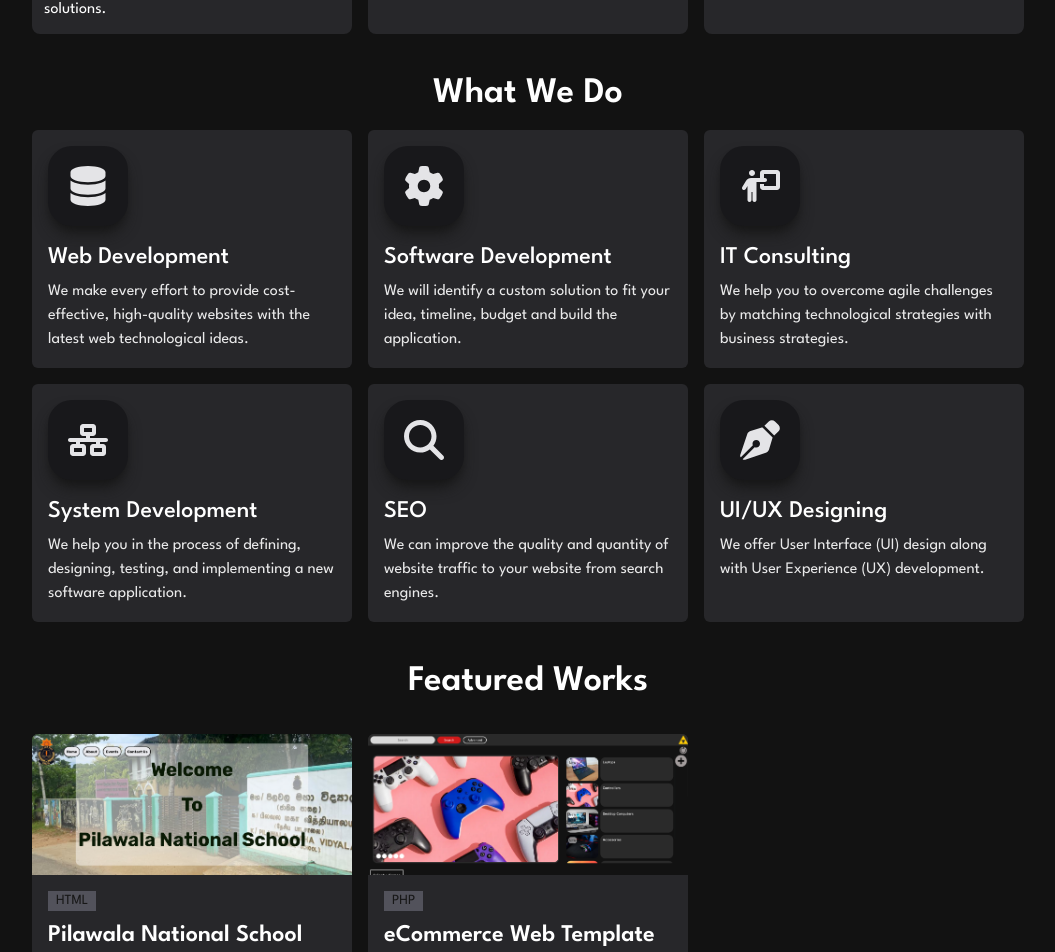
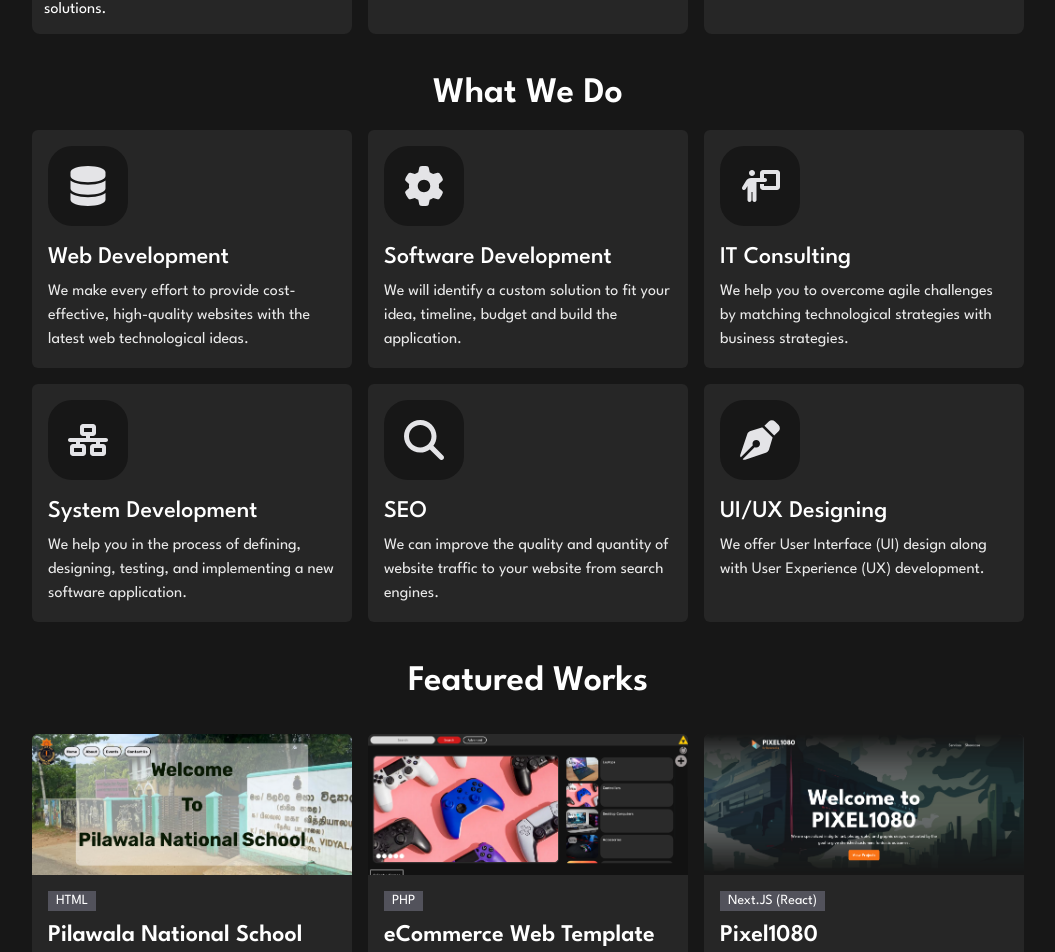
Before and after one commit to dynamicbiz4/web, a Next.js app: page / in a window 1280 px wide. Shown: the part 1312-2264 px from the top of the page, without its empty margins (112-1167 px from the left). Built offline with nearby package versions, Linux system fonts and the light colour scheme.

Commit message:
Add files via upload

```diff
--- a/src/components/About.js
+++ b/src/components/About.js
@@ -30,17 +30,17 @@ const About = () => {
       </div>
 
       <div className="grid grid-cols-3 gap-4 mt-10 md:grid-cols-2 sm:grid-cols-1">
-        <div className="bg-gray-300 dark:bg-zinc-800 dark:text-white p-3 rounded-lg">
+        <div className="bg-gray-300 dark:bg-neutral-800 dark:text-white p-3 rounded-lg">
           <h3 className="text-2xl font-semibold mb-2">Vision</h3>
           <p>Dynamic Biz is moving forward with changing world with modern technology &amp; becoming a world to provide technical solutions.</p>
         </div>
 
-        <div className="bg-gray-300 dark:bg-zinc-800 dark:text-white p-3 rounded-lg">
+        <div className="bg-gray-300 dark:bg-neutral-800 dark:text-white p-3 rounded-lg">
           <h3 className="text-2xl font-semibold mb-2">Mission</h3>
           <p>To develop lasting client relationships by providing exceptional stakeholder value in an environment of trust &amp; respect.</p>
         </div>
 
-        <div className="bg-gray-300 dark:bg-zinc-800 dark:text-white p-3 rounded-lg">
+        <div className="bg-gray-300 dark:bg-neutral-800 dark:text-white p-3 rounded-lg">
           <h3 className="text-2xl font-semibold mb-2">Core values</h3>
           <div className="flex gap-12">
             <ul className="ml-4 list-disc">
--- a/src/components/Contact.js
+++ b/src/components/Contact.js
@@ -56,7 +56,7 @@ const Contact = () => {
                 First Name
               </label>
               <input
-                className="appearance-none block w-full bg-gray-300 dark:bg-gray-200 dark:text-gray-700 border rounded py-3 px-4 leading-tight focus:outline-none focus:bg-white"
+                className="appearance-none block w-full bg-gray-300 dark:bg-gray-200 dark:text-gray-700 border rounded p-3 leading-tight focus:outline-none focus:bg-white"
                 id="grid-first-name"
                 type="text"
                 name="firstName"
@@ -69,7 +69,7 @@ const Contact = () => {
                 Last Name
               </label>
               <input
-                className="appearance-none block w-full bg-gray-300 dark:bg-gray-200 dark:text-gray-700 border border-gray-200 rounded py-3 px-4 leading-tight focus:outline-none focus:bg-white focus:border-gray-500"
+                className="appearance-none block w-full bg-gray-300 dark:bg-gray-200 dark:text-gray-700 border border-gray-200 rounded p-3 leading-tight focus:outline-none focus:bg-white focus:border-gray-500"
                 id="grid-last-name"
                 type="text"
                 name="lastName"
@@ -84,7 +84,7 @@ const Contact = () => {
                 Email
               </label>
               <input
-                className="appearance-none block w-full bg-gray-300 dark:bg-gray-200 dark:text-gray-700 border border-gray-200 rounded py-3 px-4 leading-tight focus:outline-none focus:bg-white focus:border-gray-500"
+                className="appearance-none block w-full bg-gray-300 dark:bg-gray-200 dark:text-gray-700 border border-gray-200 rounded p-3 leading-tight focus:outline-none focus:bg-white focus:border-gray-500"
                 id="email"
                 type="email"
                 name="mail"
@@ -99,7 +99,7 @@ const Contact = () => {
                 Message
               </label>
               <textarea
-                className="appearance-none block w-full bg-gray-300 dark:bg-gray-200 dark:text-gray-700 border border-gray-200 rounded py-3 px-4 mb-3 leading-tight focus:outline-none focus:bg-white focus:border-gray-500 h-48 resize-none"
+                className="appearance-none block w-full bg-gray-300 dark:bg-gray-200 dark:text-gray-700 border border-gray-200 rounded p-3 mb-3 leading-tight focus:outline-none focus:bg-white focus:border-gray-500 h-48 resize-none"
                 id="message"
                 name="message"
                 placeholder="I would like to ask you..."
--- a/src/components/Footer.js
+++ b/src/components/Footer.js
@@ -2,7 +2,7 @@ import Link from "next/link";
 
 const Footer = () => {
   return (
-    <footer className="container max-w-5xl mt-6 py-8 bg-gray-300 dark:bg-zinc-900 dark:text-white flex items-start justify-between sm:block sm:space-y-2 sm:text-center">
+    <footer className="container max-w-5xl mt-6 py-8 bg-gray-300 dark:bg-neutral-800 dark:text-white flex items-start justify-between sm:block sm:space-y-2 sm:text-center">
       <p>
         Copyright &copy; {new Date().getFullYear()} <span>Dynamic Biz</span>. All Rights Reserved.
       </p>
--- a/src/components/Navbar.js
+++ b/src/components/Navbar.js
@@ -13,7 +13,7 @@ const Navbar = () => {
   useEffect(() => setMounted(true), []);
 
   return (
-    <nav className={`container max-w-5xl py-3 flex items-center justify-between sm:flex-col sm:gap-2`}>
+    <nav className="container max-w-5xl py-3 flex items-center justify-between sm:flex-col sm:gap-2">
       <Link href="/">
         <div className="flex gap-2 items-center">
           <svg data-name="Layer 2" xmlns="http://www.w3.org/2000/svg" viewBox="0 0 424.36 424.36" className="h-11 sm:h-9">
@@ -30,22 +30,22 @@ const Navbar = () => {
       </Link>
 
       <ul className="flex items-center gap-4">
-        <li className={hash == "about" && "font-semibold underline underline-offset-4"}>
+        <li className={hash == "about" ? "font-semibold underline underline-offset-4" : undefined}>
           <Link href="#about">About</Link>
         </li>
-        <li className={hash == "services" && "font-semibold underline underline-offset-4"}>
+        <li className={hash == "services" ? "font-semibold underline underline-offset-4" : undefined}>
           <Link href="#services">Services</Link>
         </li>
-        <li className={hash == "works" && "font-semibold underline underline-offset-4"}>
+        <li className={hash == "works" ? "font-semibold underline underline-offset-4" : undefined}>
           <Link href="#works">Works</Link>
         </li>
-        {/* <li className={hash == "" && "font-semibold underline underline-offset-4"}>
+        {/* <li className={hash == "" ? "font-semibold underline underline-offset-4" : undefined}>
           <Link href="/">Testimonial</Link>
         </li> */}
-        <li className={hash == "team" && "font-semibold underline underline-offset-4"}>
+        <li className={hash == "team" ? "font-semibold underline underline-offset-4" : undefined}>
           <Link href="#team">Team</Link>
         </li>
-        <li className={hash == "contact" && "font-semibold underline underline-offset-4"}>
+        <li className={hash == "contact" ? "font-semibold underline underline-offset-4" : undefined}>
           <Link href="#contact">Contact</Link>
         </li>
 
--- a/src/components/Services.js
+++ b/src/components/Services.js
@@ -6,8 +6,8 @@ const Services = () => {
       <h1 className="text-center text-4xl font-semibold">What We Do</h1>
 
       <div className="mt-4 grid grid-cols-3 gap-4 md:grid-cols-2 sm:grid-cols-1">
-        <div className=" bg-gray-300 dark:bg-zinc-800 dark:text-white p-4 rounded-md">
-          <div className="bg-zinc-900 p-5 rounded-3xl w-20 h-20 shadow-lg shadow-neutral-900">
+        <div className=" bg-gray-300 dark:bg-neutral-800 dark:text-white p-4 rounded-md">
+          <div className="bg-neutral-900 p-5 rounded-3xl w-20 h-20">
             <svg xmlns="http://www.w3.org/2000/svg" viewBox="0 0 448 512" className="h-full w-full fill-zinc-200 block m-auto">
               <path d="M448 80v48c0 44.2-100.3 80-224 80S0 172.2 0 128V80C0 35.8 100.3 0 224 0s224 35.8 224 80zm-54.8 134.7c20.8-7.4 39.9-16.9 54.8-28.6V288c0 44.2-100.3 80-224 80S0 332.2 0 288V186.1c14.9 11.8 34 21.2 54.8 28.6C99.7 230.7 159.5 240 224 240s124.3-9.3 169.2-25.3zM0 346.1c14.9 11.8 34 21.2 54.8 28.6C99.7 390.7 159.5 400 224 400s124.3-9.3 169.2-25.3c20.8-7.4 39.9-16.9 54.8-28.6V432c0 44.2-100.3 80-224 80S0 476.2 0 432v-85.9z" />
             </svg>
@@ -17,8 +17,8 @@ const Services = () => {
           <p className="opacity-90">We make every effort to provide cost-effective, high-quality websites with the latest web technological ideas.</p>
         </div>
 
-        <div className=" bg-gray-300 dark:bg-zinc-800 dark:text-white p-4 rounded-md">
-          <div className="bg-zinc-900 p-5 rounded-3xl w-20 h-20 shadow-lg shadow-neutral-900">
+        <div className=" bg-gray-300 dark:bg-neutral-800 dark:text-white p-4 rounded-md">
+          <div className="bg-neutral-900 p-5 rounded-3xl w-20 h-20">
             <svg xmlns="http://www.w3.org/2000/svg" viewBox="0 0 512 512" className="h-full w-full fill-zinc-200 block m-auto">
               <path d="M495.9 166.6c3.2 8.7.5 18.4-6.4 24.6l-43.3 39.4c1.1 8.3 1.7 16.8 1.7 25.4s-.6 17.1-1.7 25.4l43.3 39.4c6.9 6.2 9.6 15.9 6.4 24.6-4.4 11.9-9.7 23.3-15.8 34.3l-4.7 8.1c-6.6 11-14 21.4-22.1 31.2-5.9 7.2-15.7 9.6-24.5 6.8l-55.7-17.7c-13.4 10.3-28.2 18.9-44 25.4l-12.5 57.1c-2 9.1-9 16.3-18.2 17.8-13.8 2.3-28 3.5-42.5 3.5s-28.7-1.2-42.5-3.5c-9.2-1.5-16.2-8.7-18.2-17.8l-12.5-57.1c-15.8-6.5-30.6-15.1-44-25.4l-55.6 17.8c-8.8 2.8-18.6.3-24.5-6.8-8.1-9.8-15.5-20.2-22.1-31.2l-4.7-8.1c-6.1-11-11.4-22.4-15.8-34.3-3.2-8.7-.5-18.4 6.4-24.6l43.3-39.4c-1.1-8.4-1.7-16.9-1.7-25.5s.6-17.1 1.7-25.4l-43.3-39.4c-6.9-6.2-9.6-15.9-6.4-24.6 4.4-11.9 9.7-23.3 15.8-34.3l4.7-8.1c6.6-11 14-21.4 22.1-31.2 5.9-7.2 15.7-9.6 24.5-6.8l55.7 17.7c13.4-10.3 28.2-18.9 44-25.4l12.5-57.1c2-9.1 9-16.3 18.2-17.8C227.3 1.2 241.5 0 256 0s28.7 1.2 42.5 3.5c9.2 1.5 16.2 8.7 18.2 17.8l12.5 57.1c15.8 6.5 30.6 15.1 44 25.4l55.7-17.7c8.8-2.8 18.6-.3 24.5 6.8 8.1 9.8 15.5 20.2 22.1 31.2l4.7 8.1c6.1 11 11.4 22.4 15.8 34.3zM256 336c44.2 0 80-35.8 80-80s-35.8-80-80-80-80 35.8-80 80 35.8 80 80 80z" />
             </svg>
@@ -28,8 +28,8 @@ const Services = () => {
           <p className="opacity-90">We will identify a custom solution to fit your idea, timeline, budget and build the application.</p>
         </div>
 
-        <div className=" bg-gray-300 dark:bg-zinc-800 dark:text-white p-4 rounded-md">
-          <div className="bg-zinc-900 p-5 rounded-3xl w-20 h-20 shadow-lg shadow-neutral-900">
+        <div className=" bg-gray-300 dark:bg-neutral-800 dark:text-white p-4 rounded-md">
+          <div className="bg-neutral-900 p-5 rounded-3xl w-20 h-20">
             <svg xmlns="http://www.w3.org/2000/svg" viewBox="0 0 640 512" className="h-full w-full fill-zinc-200 block m-auto">
               <path d="M192 96c26.5 0 48-21.5 48-48S218.5 0 192 0s-48 21.5-48 48 21.5 48 48 48zm-8 384V352h16v128c0 17.7 14.3 32 32 32s32-14.3 32-32V192h136c17.7 0 32-14.3 32-32s-14.3-32-32-32h-16V64h192v192H384v-32h-64v48c0 26.5 21.5 48 48 48h224c26.5 0 48-21.5 48-48V48c0-26.5-21.5-48-48-48H368c-26.5 0-48 21.5-48 48v80H177.1c-33.7 0-64.9 17.7-82.3 46.6l-58.3 97c-9.1 15.1-4.2 34.8 10.9 43.9s34.8 4.2 43.9-10.9l28.7-47.7V480c0 17.7 14.3 32 32 32s32-14.3 32-32z" />
             </svg>
@@ -39,8 +39,8 @@ const Services = () => {
           <p className="opacity-90">We help you to overcome agile challenges by matching technological strategies with business strategies.</p>
         </div>
 
-        <div className=" bg-gray-300 dark:bg-zinc-800 dark:text-white p-4 rounded-md">
-          <div className="bg-zinc-900 p-5 rounded-3xl w-20 h-20 shadow-lg shadow-neutral-900">
+        <div className=" bg-gray-300 dark:bg-neutral-800 dark:text-white p-4 rounded-md">
+          <div className="bg-neutral-900 p-5 rounded-3xl w-20 h-20">
             <svg xmlns="http://www.w3.org/2000/svg" viewBox="0 0 640 512" className="h-full w-full fill-zinc-200 block m-auto">
               <path d="M256 64h128v64H256V64zM240 0c-26.5 0-48 21.5-48 48v96c0 26.5 21.5 48 48 48h48v32H32c-17.7 0-32 14.3-32 32s14.3 32 32 32h96v32H80c-26.5 0-48 21.5-48 48v96c0 26.5 21.5 48 48 48h160c26.5 0 48-21.5 48-48v-96c0-26.5-21.5-48-48-48h-48v-32h256v32h-48c-26.5 0-48 21.5-48 48v96c0 26.5 21.5 48 48 48h160c26.5 0 48-21.5 48-48v-96c0-26.5-21.5-48-48-48h-48v-32h96c17.7 0 32-14.3 32-32s-14.3-32-32-32H352v-32h48c26.5 0 48-21.5 48-48V48c0-26.5-21.5-48-48-48H240zM96 448v-64h128v64H96zm320-64h128v64H416v-64z" />
             </svg>
@@ -50,8 +50,8 @@ const Services = () => {
           <p className="opacity-90">We help you in the process of defining, designing, testing, and implementing a new software application.</p>
         </div>
 
-        <div className=" bg-gray-300 dark:bg-zinc-800 dark:text-white p-4 rounded-md">
-          <div className="bg-zinc-900 p-5 rounded-3xl w-20 h-20 shadow-lg shadow-neutral-900">
+        <div className=" bg-gray-300 dark:bg-neutral-800 dark:text-white p-4 rounded-md">
+          <div className="bg-neutral-900 p-5 rounded-3xl w-20 h-20">
             <svg xmlns="http://www.w3.org/2000/svg" viewBox="0 0 512 512" className="h-full w-full fill-zinc-200 block m-auto">
               <path d="M416 208c0 45.9-14.9 88.3-40 122.7l126.6 126.7c12.5 12.5 12.5 32.8 0 45.3s-32.8 12.5-45.3 0L330.7 376c-34.4 25.2-76.8 40-122.7 40C93.1 416 0 322.9 0 208S93.1 0 208 0s208 93.1 208 208zM208 352c79.5 0 144-64.5 144-144S287.5 64 208 64 64 128.5 64 208s64.5 144 144 144z" />
             </svg>
@@ -61,8 +61,8 @@ const Services = () => {
           <p className="opacity-90">We can improve the quality and quantity of website traffic to your website from search engines.</p>
         </div>
 
-        <div className=" bg-gray-300 dark:bg-zinc-800 dark:text-white p-4 rounded-md">
-          <div className="bg-zinc-900 p-5 rounded-3xl w-20 h-20 shadow-lg shadow-neutral-900">
+        <div className=" bg-gray-300 dark:bg-neutral-800 dark:text-white p-4 rounded-md">
+          <div className="bg-neutral-900 p-5 rounded-3xl w-20 h-20">
             <svg xmlns="http://www.w3.org/2000/svg" viewBox="0 0 512 512" className="h-full w-full fill-zinc-200 block m-auto">
               <path d="m368.4 18.3-55.7 55.8 125.2 125.2 55.7-55.7c21.9-21.9 21.9-57.3 0-79.2l-46-46.1c-21.9-21.9-57.3-21.9-79.2 0zM288 94.6l-9.2 2.8-144.1 43.2c-19.9 6-35.7 21.2-42.3 41L3.8 445.8c-3.8 11.3-1 23.9 7.3 32.4l153.6-153.5c-3-6.3-4.7-13.3-4.7-20.7 0-26.5 21.5-48 48-48s48 21.5 48 48-21.5 48-48 48c-7.4 0-14.4-1.7-20.7-4.7L33.7 500.9c8.6 8.3 21.1 11.2 32.4 7.3l264.3-88.6c19.7-6.6 35-22.4 41-42.3l43.2-144.1 2.8-9.2L288 94.6z" />
             </svg>
--- a/src/components/Showcase.js
+++ b/src/components/Showcase.js
@@ -10,7 +10,7 @@ const Showcase = () => {
       <div className="grid grid-cols-3 gap-4 my-8 md:grid-cols-2 sm:grid-cols-1">
         {projects.map(({ title, thumbnail, url, stack }, index) => {
           return (
-            <div className="bg-gray-300 dark:bg-zinc-800 dark:text-white rounded-md group" key={index}>
+            <div className="bg-gray-300 dark:bg-neutral-800 dark:text-white rounded-md group" key={index}>
               <Link href={url} target="_blank">
                 <div className="relative">
                   <Image src={thumbnail} width={400} height={200} className="rounded-t-md w-full h-auto" />
@@ -22,12 +22,34 @@ const Showcase = () => {
                   </div>
                 </div>
               </Link>
+              <p className="mx-4 mt-4 mb-2 text-sm bg-zinc-400 dark:bg-zinc-600 text-neutral-900 dark:text-white px-2 w-fit">{stack}</p>
+              <p className="mx-4 pb-2 text-2xl font-semibold">{title}</p>
+            </div>
+          );
+        })}
+      </div>
+
+      {/* <div className="grid grid-cols-3 gap-4 my-8 md:grid-cols-2 sm:grid-cols-1">
+        {projects.map(({ title, thumbnail, url, stack }, index) => {
+          return (
+            <div className="bg-gray-300 dark:bg-neutral-800 dark:text-white rounded-md group" key={index}>
+              <Link href={url} target="_blank">
+                <div className="relative">
+                  <Image src={thumbnail} width={400} height={200} className="rounded-md w-[calc(100%-2rem)] h-auto m-4" />
+                  <div className="opacity-0 group-hover:opacity-100 duration-150 ease-in-out transition-opacity">
+                    <div className="bg-black absolute w-[calc(100%-2rem)] h-full top-0 mx-4 opacity-70 rounded-md" />
+                    <svg xmlns="http://www.w3.org/2000/svg" viewBox="0 0 576 512" className="fill-white hover:opacity-100 h-12 block absolute top-1/2 left-1/2 -translate-x-1/2 -translate-y-1/2">
+                      <path d="M288 32c-80.8 0-145.5 36.8-192.6 80.6C48.6 156 17.3 208 2.5 243.7c-3.3 7.9-3.3 16.7 0 24.6C17.3 304 48.6 356 95.4 399.4 142.5 443.2 207.2 480 288 480s145.5-36.8 192.6-80.6c46.8-43.5 78.1-95.4 93-131.1 3.3-7.9 3.3-16.7 0-24.6-14.9-35.7-46.2-87.7-93-131.1C433.5 68.8 368.8 32 288 32zm144 224c0 79.5-64.5 144-144 144s-144-64.5-144-144 64.5-144 144-144 144 64.5 144 144zm-144-64c0 35.3-28.7 64-64 64-11.5 0-22.3-3-31.6-8.4-.2 2.8-.4 5.5-.4 8.4 0 53 43 96 96 96s96-43 96-96-43-96-96-96c-2.8 0-5.6.1-8.4.4 5.3 9.3 8.4 20.1 8.4 31.6z" />
+                    </svg>
+                  </div>
+                </div>
+              </Link>
               <p className="mx-4 mt-4 mb-2 text-sm bg-zinc-400 dark:bg-zinc-600 text-neutral-900 px-2 w-fit">{stack}</p>
               <p className="mx-4 pb-2 text-2xl font-semibold">{title}</p>
             </div>
           );
         })}
-      </div>
+      </div> */}
     </section>
   );
 };
--- a/src/data/projects.js
+++ b/src/data/projects.js
@@ -11,4 +11,16 @@ export const projects = [
     url: "https://dynamicbiz.xyz/Projects/E-commerce-template/",
     stack: "PHP",
   },
+  {
+    title: "Pixel1080",
+    thumbnail: "/projects/pixel1080.png",
+    url: "https://pixel1080.dynamicbiz.org.lk",
+    stack: "Next.JS (React)",
+  },
+  {
+    title: "Cafe Web Template",
+    thumbnail: "/projects/yellow-cafe.png",
+    url: "https://yellow-cafe.vercel.app",
+    stack: "Next.JS (React)",
+  },
 ];
--- a/src/pages/_document.js
+++ b/src/pages/_document.js
@@ -24,7 +24,7 @@ export default function Document() {
 
         <link href="https://fonts.googleapis.com/css2?family=League+Spartan:wght@100;200;300;400;500;600;700;800;900&display=swap" rel="stylesheet" />
       </Head>
-      <body className="scroll-smooth bg-gray-200 text-neutral-900 dark:bg-dynamic-dark dark:text-white">
+      <body className="scroll-smooth bg-gray-200 text-neutral-900 dark:bg-neutral-900 dark:text-white duration-200 transition-colors">
         <Main />
         <NextScript />
       </body>
--- a/src/pages/index.js
+++ b/src/pages/index.js
@@ -38,7 +38,7 @@ export default function Home() {
         <link rel="icon" href="/logo.svg" type="image/svg+xml" />
       </Head>
 
-      <header className={`sticky ${visible && "top-0 bg-gray-200 text-neutral-900 dark:bg-dynamic-dark dark:text-white"} z-20`}>
+      <header className={`sticky ${visible ? "top-0 bg-gray-200 text-neutral-900 dark:bg-neutral-900 dark:text-white duration-200 transition-colors" : undefined} z-20`}>
         <Navbar />
       </header>
 
--- a/src/styles/globals.scss
+++ b/src/styles/globals.scss
@@ -2,14 +2,10 @@
   padding: 0;
   margin: 0;
   font-family: "League Spartan", sans-serif;
-  scroll-behavior: smooth;
+  scroll-behavior: smooth !important;
 }
 
 @tailwind base;
-html {
-  scroll-behavior: smooth;
-}
-
 @tailwind components;
 @tailwind utilities;
 
```
Also changed, not shown: public/projects/pixel1080.png (added), public/projects/yellow-cafe.png (added).
